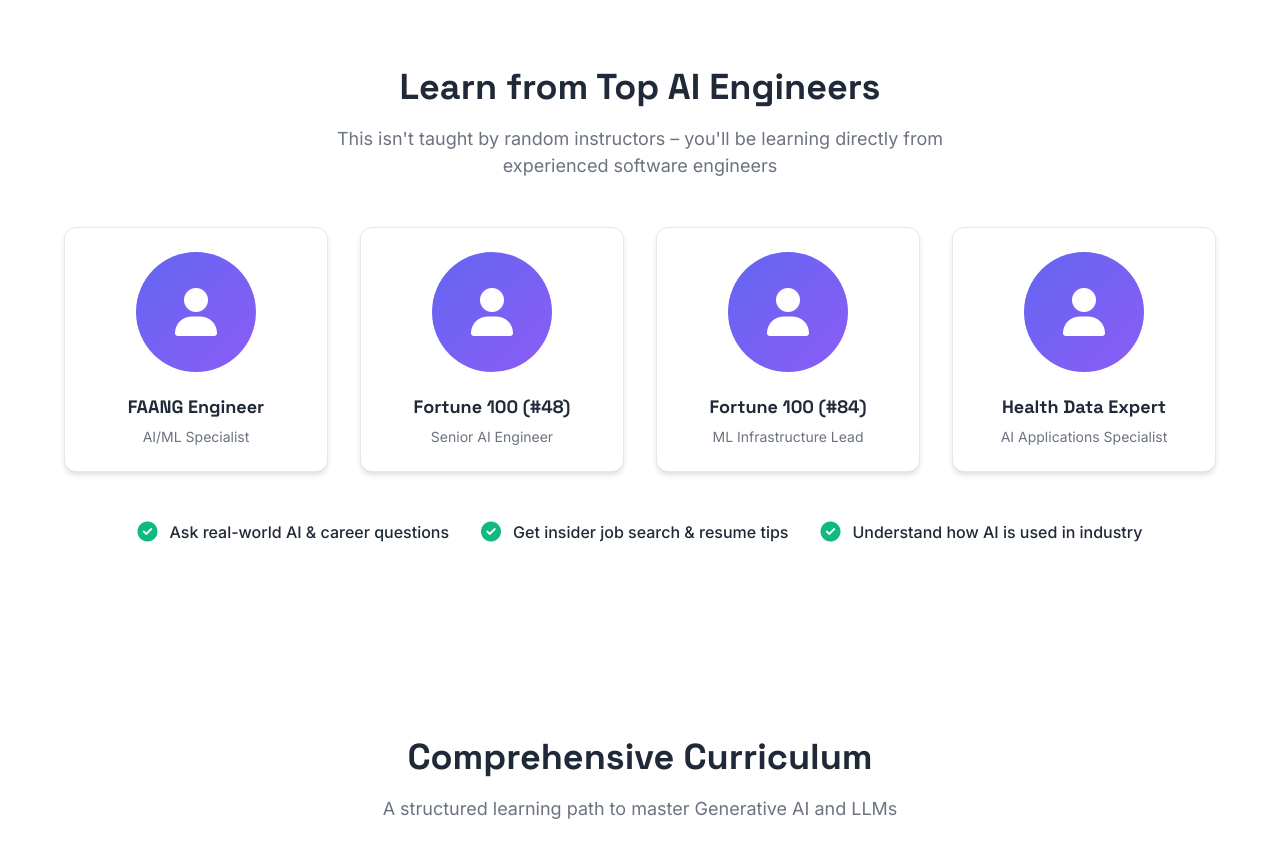
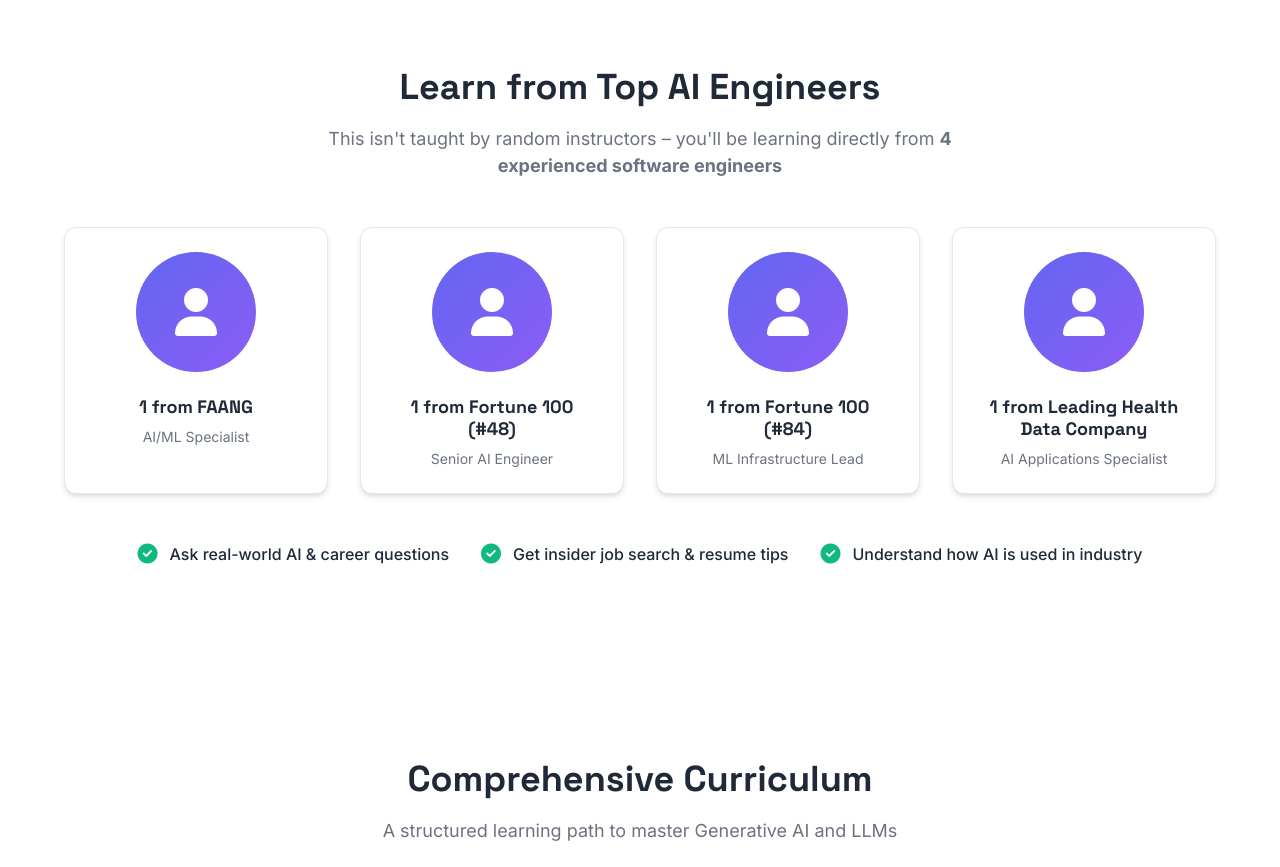
Before and after one commit to sirajahmed047/ai-workshop, a plain HTML site: page index.html in a window 1280 px wide. Shown: the part 2300-3167 px from the top of the page. Drawn offline with Linux system fonts and the light colour scheme.

Commit message:
Update instructors section to correctly represent 4 experienced engineers and update README.md

```diff
--- a/index.html
+++ b/index.html
@@ -142,7 +142,7 @@
         <section id="instructors" class="instructors">
             <div class="container">
                 <h2 class="section__title">Learn from Top AI Engineers</h2>
-                <p class="section__subtitle">This isn't taught by random instructors – you'll be learning directly from experienced software engineers</p>
+                <p class="section__subtitle">This isn't taught by random instructors – you'll be learning directly from <strong>4 experienced software engineers</strong></p>
 
                 <div class="instructors__grid">
                     <div class="instructor-card">
@@ -151,7 +151,7 @@
                                 <i class="fas fa-user"></i>
                             </div>
                         </div>
-                        <h3 class="instructor-card__name">FAANG Engineer</h3>
+                        <h3 class="instructor-card__name">1 from FAANG</h3>
                         <p class="instructor-card__role">AI/ML Specialist</p>
                     </div>
 
@@ -161,7 +161,7 @@
                                 <i class="fas fa-user"></i>
                             </div>
                         </div>
-                        <h3 class="instructor-card__name">Fortune 100 (#48)</h3>
+                        <h3 class="instructor-card__name">1 from Fortune 100 (#48)</h3>
                         <p class="instructor-card__role">Senior AI Engineer</p>
                     </div>
 
@@ -171,7 +171,7 @@
                                 <i class="fas fa-user"></i>
                             </div>
                         </div>
-                        <h3 class="instructor-card__name">Fortune 100 (#84)</h3>
+                        <h3 class="instructor-card__name">1 from Fortune 100 (#84)</h3>
                         <p class="instructor-card__role">ML Infrastructure Lead</p>
                     </div>
 
@@ -181,7 +181,7 @@
                                 <i class="fas fa-user"></i>
                             </div>
                         </div>
-                        <h3 class="instructor-card__name">Health Data Expert</h3>
+                        <h3 class="instructor-card__name">1 from Leading Health Data Company</h3>
                         <p class="instructor-card__role">AI Applications Specialist</p>
                     </div>
                 </div>
```
Also changed, not shown: 1 other file.
